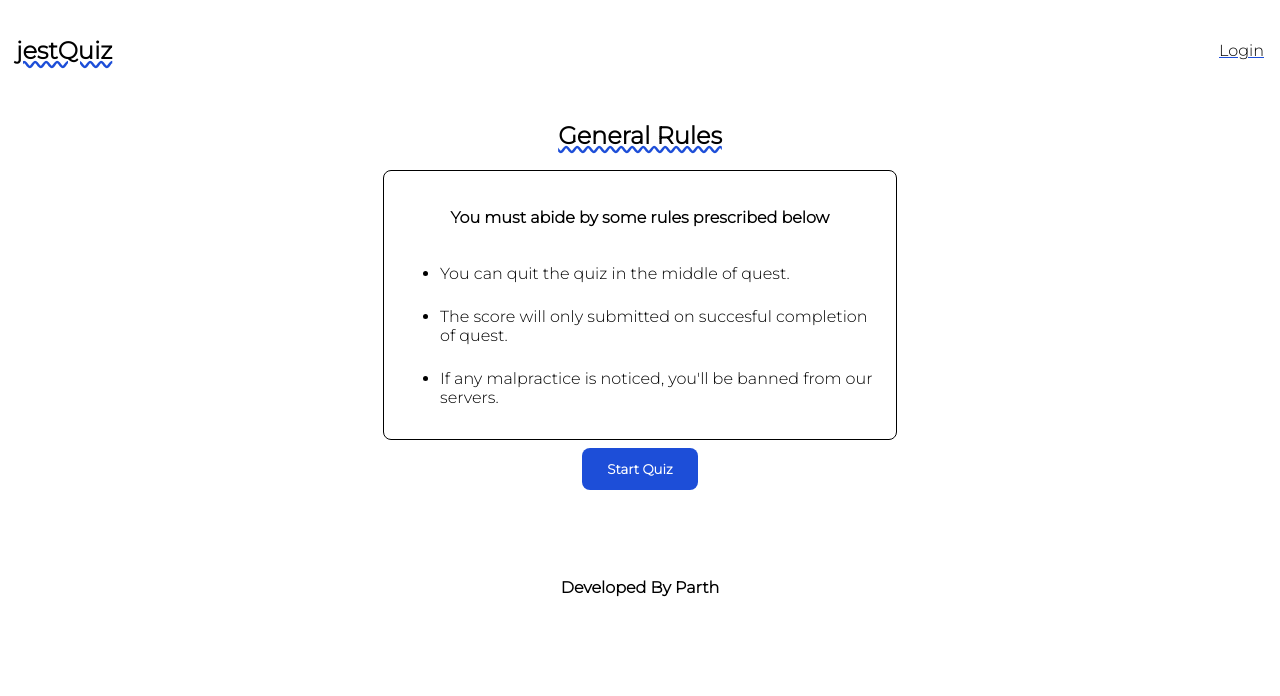
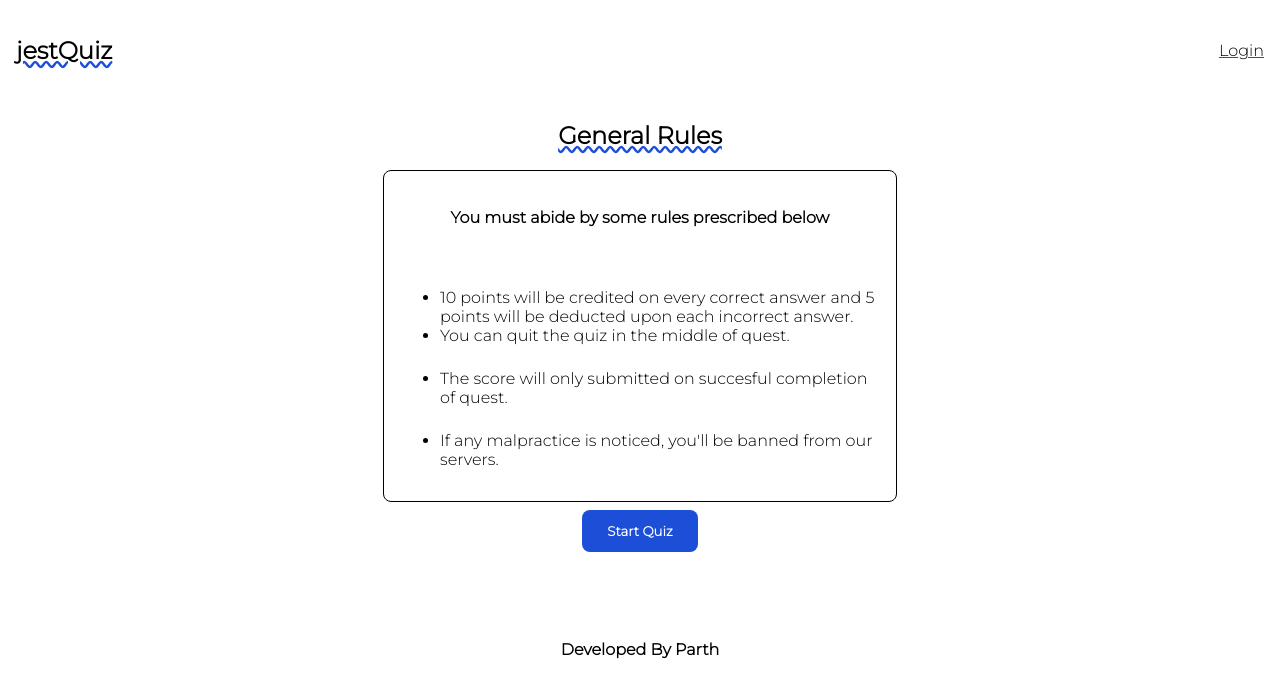
Before and after one commit to parthpandyappp/jestQuizApp, a React (Create React App) app: page /quest/dd4f7738-f811-4bd1-bb2b-f6913f28c92a/rules in a window 1280 px wide. Shown: the top 696 px of the page. Built offline with nearby package versions, Linux system fonts and the light colour scheme.

Commit message:
Score criteria updation

```diff
--- a/src/pages/Quest.jsx
+++ b/src/pages/Quest.jsx
@@ -41,13 +41,13 @@ function Quest() {
 
     questions.forEach((quest) => {
       if (option === quest.answer) {
-        dispatch({ type: "SET_SCORE", payload: state.score + 5 });
+        dispatch({ type: "SET_SCORE", payload: state.score + 10 });
         flag = true;
       }
     });
 
     if (flag === false) {
-      dispatch({ type: "SET_SCORE", payload: state.score - 2 });
+      dispatch({ type: "SET_SCORE", payload: state.score - 5 });
     }
   };
 
--- a/src/pages/Result.jsx
+++ b/src/pages/Result.jsx
@@ -52,7 +52,7 @@ function Result() {
   return (
     <div className="center-hv">
       <h2 className="underline underline-wavy">{quest_title}</h2>
-      <h3>Final Score: {latestScore} / 25</h3>
+      <h3>Final Score: {latestScore} / 50</h3>
       {state.question_set.map((question, index) => (
         <ResultCard key={index} question_set={question} currentIndex={index} />
       ))}
--- a/src/pages/Rules.jsx
+++ b/src/pages/Rules.jsx
@@ -10,6 +10,10 @@ function Rules() {
         <h4>You must abide by some rules prescribed below</h4>
 
         <ul className="rules">
+          <li className="rule">
+            10 points will be credited on every correct answer and 5 points will
+            be deducted upon each incorrect answer.
+          </li>
           <li>You can quit the quiz in the middle of quest.</li>
           <li className="rule">
             The score will only submitted on succesful completion of quest.
```
